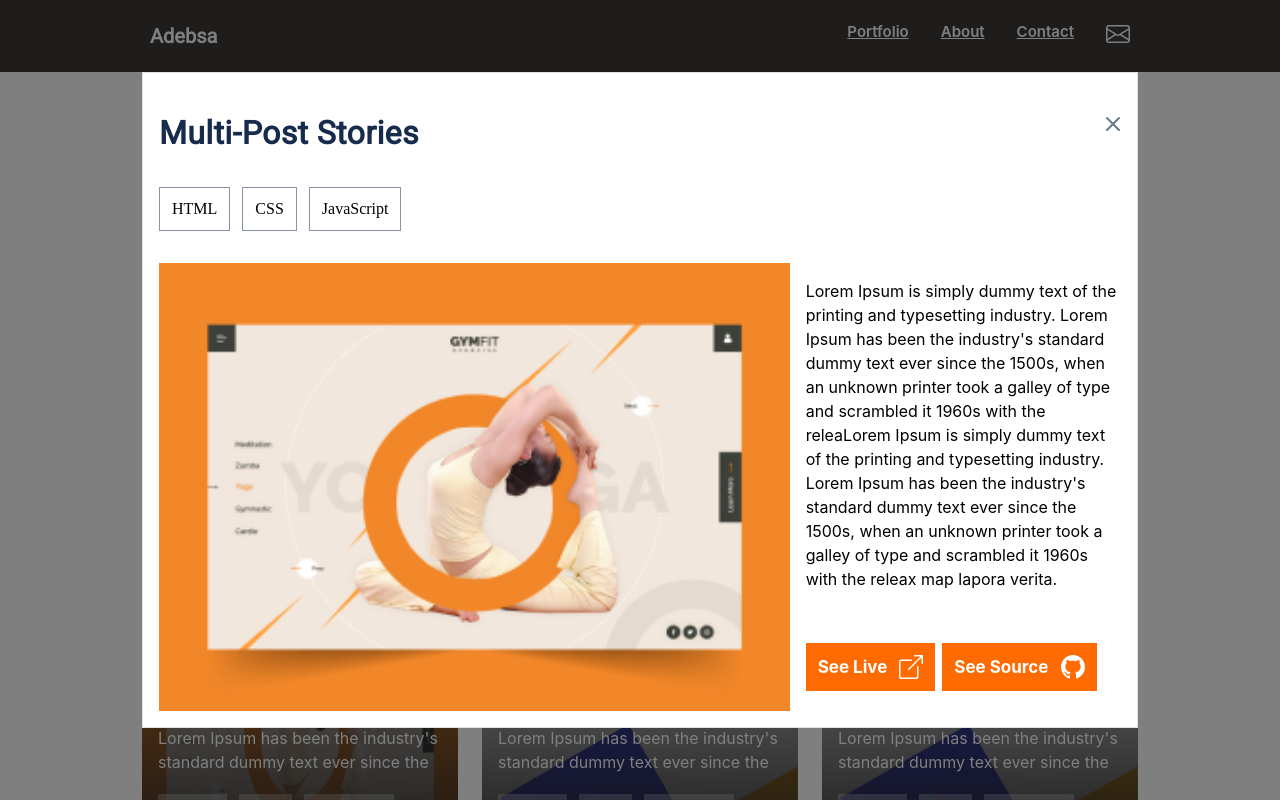
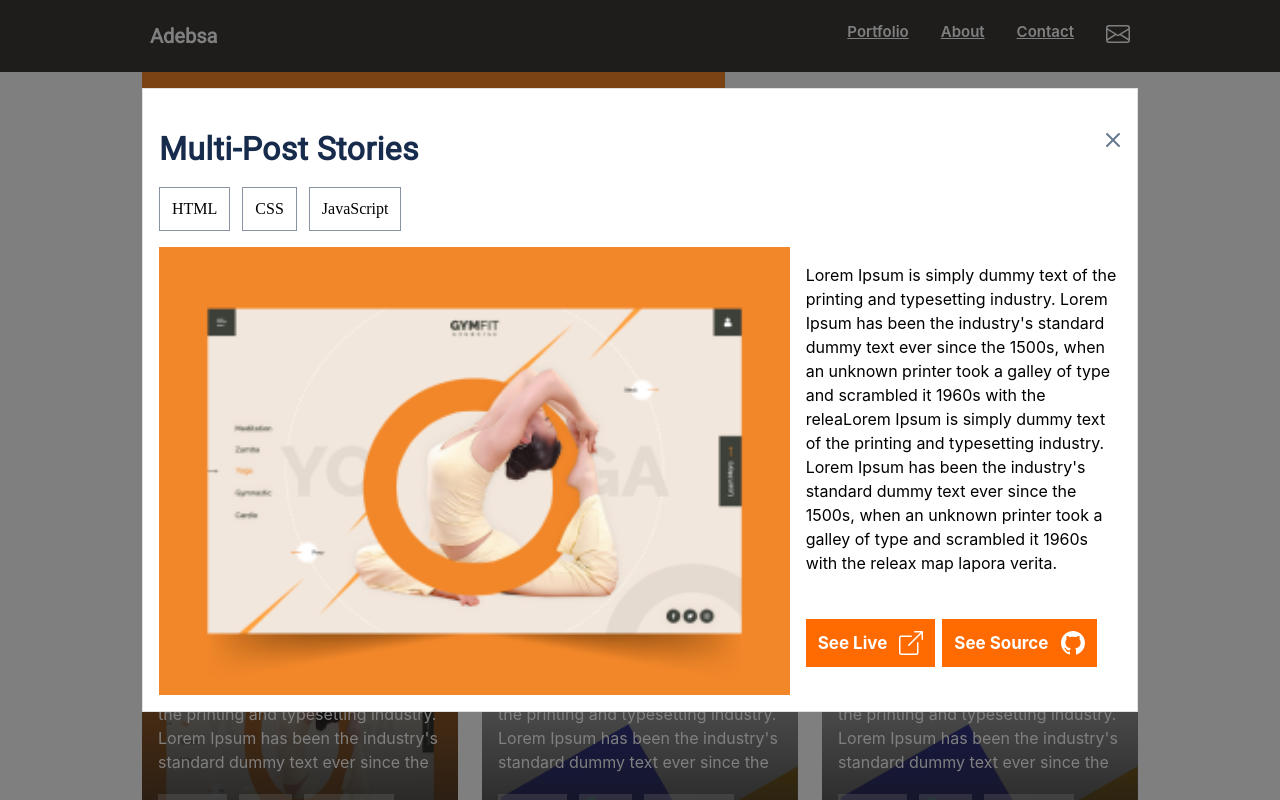
Before and after one commit to adebsa2401/Microverse-Portfolio, a plain HTML site: page index.html in a window 1280 px wide. Both pictures are taken after a click on the button "See Project". Shown: the part 983-1783 px from the top of the page. Drawn offline with Linux system fonts and the light colour scheme.

Commit message:
fix: remove row gaps in project details popups

```diff
--- a/assets/css/project-popup.css
+++ b/assets/css/project-popup.css
@@ -17,7 +17,7 @@
   padding: 16px;
   margin: 60px 16px;
   max-height: 80%;
-  gap: 16px;
+  column-gap: 16px;
   overflow: scroll;
 }
 
```
Also changed, not shown: index.html (+0 -1 lines).
